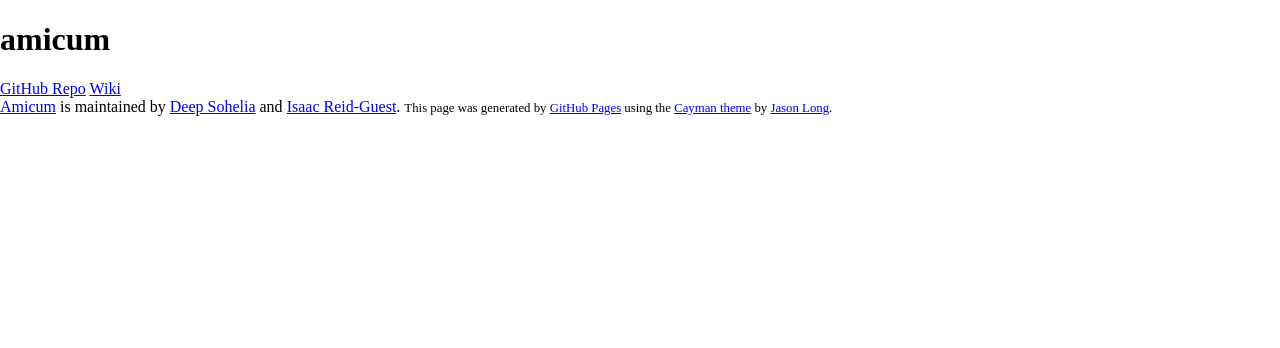
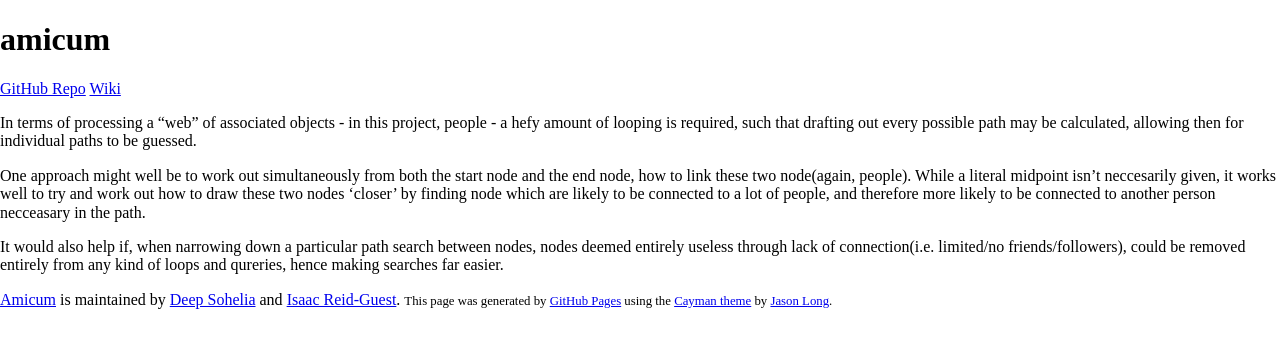
Before and after one commit to iunctus/amicum, a Jekyll site: the page built from notes/first-thoughts.md, in a window 1280 px wide. Shown: the top 348 px of the page. Built offline with Jekyll 4.4.1, drawn with Linux system fonts in a browser that asks for light colours; nearby versions of some CDN libraries; library files that are not in the unit come from our copies.

Commit message:
Update first-thoughts.md

```diff
--- a/notes/first-thoughts.md
+++ b/notes/first-thoughts.md
@@ -1,3 +1,9 @@
 ---
 title: First Thoughts
 ---
+
+In terms of processing a "web" of associated objects - in this project, people - a hefy amount of looping is required, such that drafting out every possible path may be calculated, allowing then for individual paths to be guessed.
+
+One approach might well be to work out simultaneously from both the start node and the end node, how to link these two node(again, people). While a literal midpoint isn't neccesarily given, it works well to try and work out how to draw these two nodes 'closer' by finding node which are likely to be connected to a lot of people, and therefore more likely to be connected to another person necceasary in the path.
+
+It would also help if, when narrowing down a particular path search between nodes, nodes deemed entirely useless through lack of connection(i.e. limited/no friends/followers), could be removed entirely from any kind of loops and qureries, hence making searches far easier.
```
